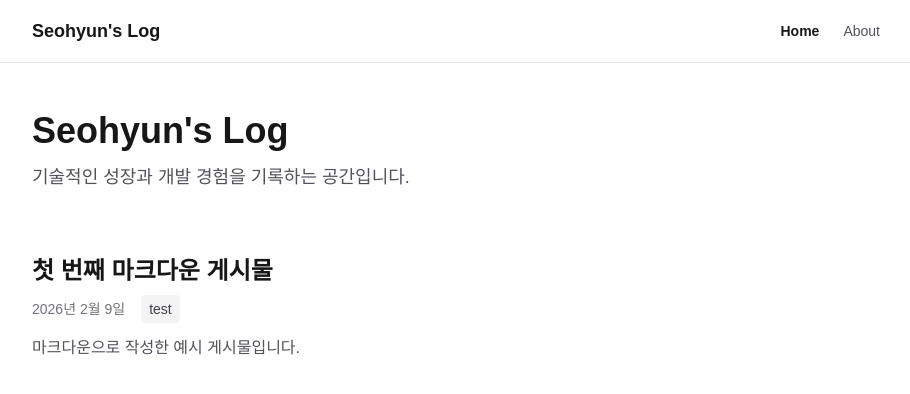
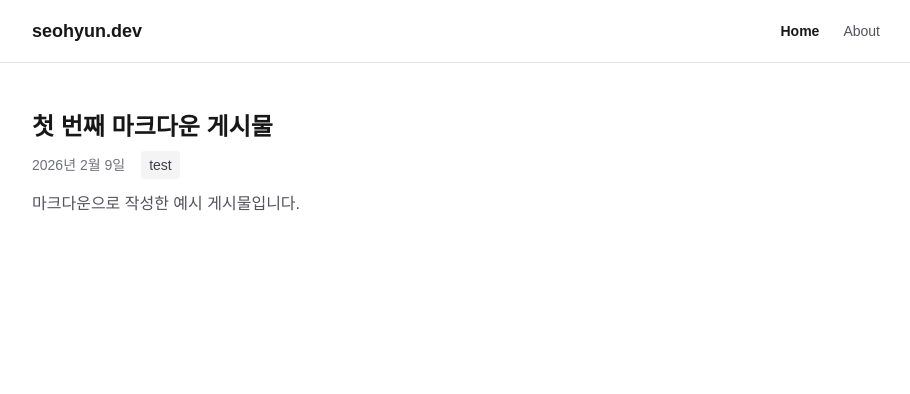
Before and after one commit to Seohyun-Roh/seohyun-dev, a Next.js app: page / in a window 1280 px wide. Shown: the top 394 px of the page, without its empty margins (184-1094 px from the left). Built offline with nearby package versions, Linux system fonts and the light colour scheme.

Commit message:
블로그명 변경 및 패키지 매니저 pnpm으로 전환

```diff
--- a/app/components/Header.tsx
+++ b/app/components/Header.tsx
@@ -13,7 +13,7 @@ export default function Header() {
       <nav className="mx-auto max-w-4xl px-6 h-[62px] flex items-center">
         <div className="flex items-center justify-between w-full">
           <Link href="/" className="text-lg font-semibold hover:text-zinc-700 transition-colors">
-            Seohyun's Log
+            seohyun.dev
           </Link>
           <div className="flex gap-6">
             <Link
--- a/app/layout.tsx
+++ b/app/layout.tsx
@@ -15,7 +15,7 @@ const geistMono = Geist_Mono({
 });
 
 export const metadata: Metadata = {
-  title: "Seohyun's Log",
+  title: 'seohyun.dev',
   description: '기술 블로그 및 회고',
 };
 
--- a/app/page.tsx
+++ b/app/page.tsx
@@ -6,11 +6,6 @@ export default async function Home() {
 
   return (
     <>
-      <section className="mb-16">
-        <h1 className="text-4xl font-bold mb-3">Seohyun's Log</h1>
-        <p className="text-lg text-zinc-600">기술적인 성장과 개발 경험을 기록하는 공간입니다.</p>
-      </section>
-
       <section>
         <div className="space-y-8">
           {posts.length === 0 && <p className="text-zinc-600">게시물이 없습니다.</p>}
--- a/package.json
+++ b/package.json
@@ -1,5 +1,5 @@
 {
-  "name": "seohyun-log",
+  "name": "seohyun-dev",
   "version": "0.1.0",
   "private": true,
   "scripts": {
@@ -31,5 +31,6 @@
     "prettier": "^3.8.1",
     "tailwindcss": "^4",
     "typescript": "^5"
-  }
+  },
+  "packageManager": "pnpm@10.33.0+sha512.10568bb4a6afb58c9eb3630da90cc9516417abebd3fabbe6739f0ae795728da1491e9db5a544c76ad8eb7570f5c4bb3d6c637b2cb41bfdcdb47fa823c8649319"
 }
```
Also changed, not shown: 2 other files (tests, documents, lock files or other folders).
